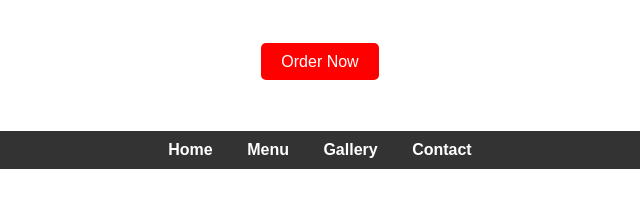
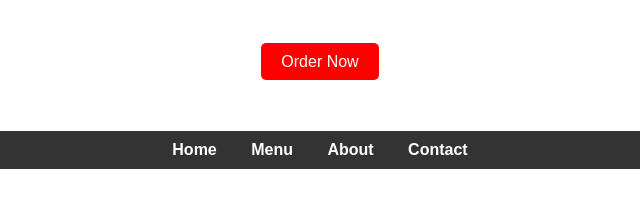
Before and after one commit to n0t-rael/restaurant-website, a plain HTML site: page index.html in a window 1280 px wide. Shown: the part 121-327 px from the top of the page, 320-960 px from the left. Drawn offline with Linux system fonts and the light colour scheme.

Commit message:
Replace Gallery link with About link in navigation

```diff
--- a/index.html
+++ b/index.html
@@ -68,7 +68,7 @@
     <nav>
         <a href="index.html">Home</a>
         <a href="menu.html">Menu</a>
-        <a href="">Gallery</a>
+        <a href="about.html">About</a>
         <a href="contact.html">Contact</a>
     </nav>
 
```
